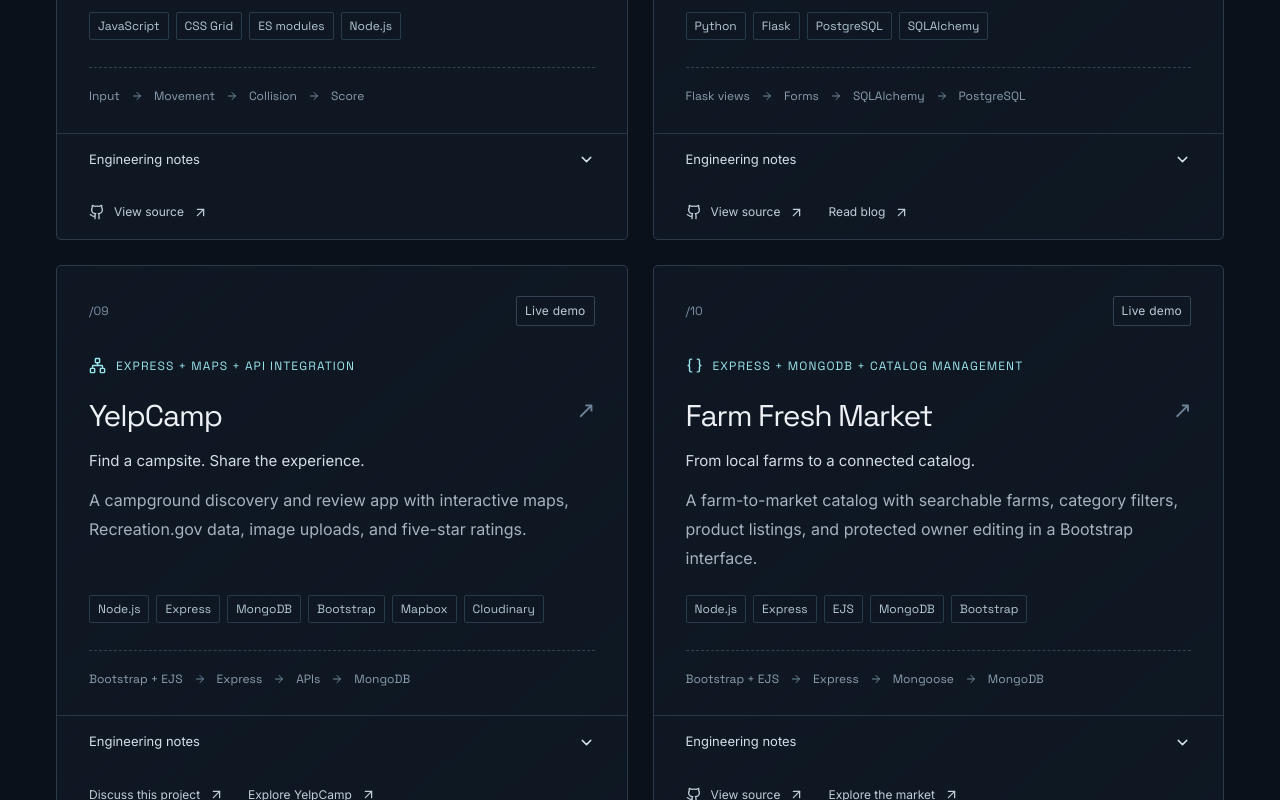
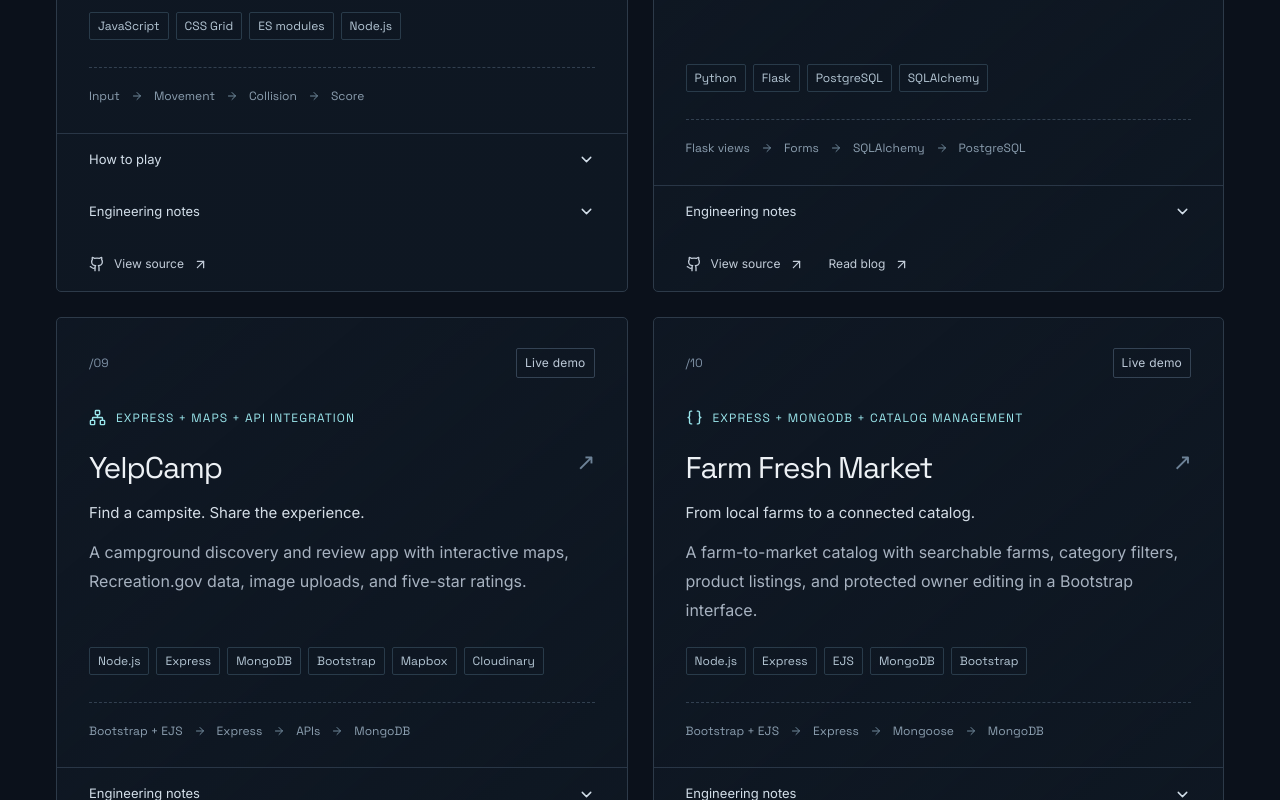
Before and after one commit to Breedlove-Jason/jason-breedlove-portfolio, a React (Vite) app: page / in a window 1280 px wide. Shown: the part 3220-4020 px from the top of the page. Built offline with nearby package versions, Linux system fonts and the light colour scheme.

Commit message:
Make game directions available on each Arcade card

```diff
--- a/src/components/Projects.tsx
+++ b/src/components/Projects.tsx
@@ -182,6 +182,12 @@
                 </div>
               )}
               <div className="project-card-footer">
+                {project.howToPlay && (
+                  <details className="project-details">
+                    <summary>How to play <ChevronDown size={17} aria-hidden="true" /></summary>
+                    <div className="project-detail-body"><p>{project.howToPlay}</p></div>
+                  </details>
+                )}
                 <ProjectDetails project={project} />
                 <div className="project-links">
                 {project.source ? (
```
